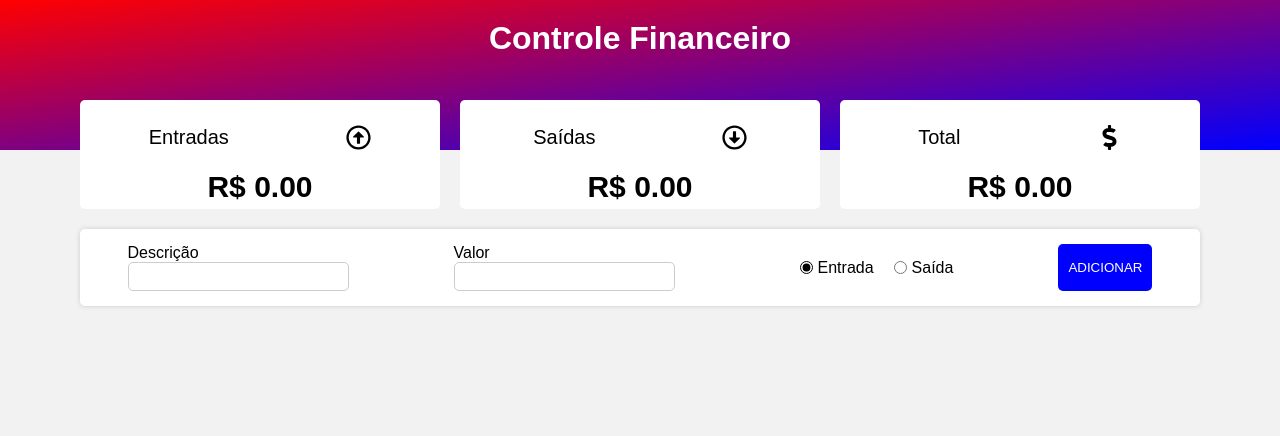
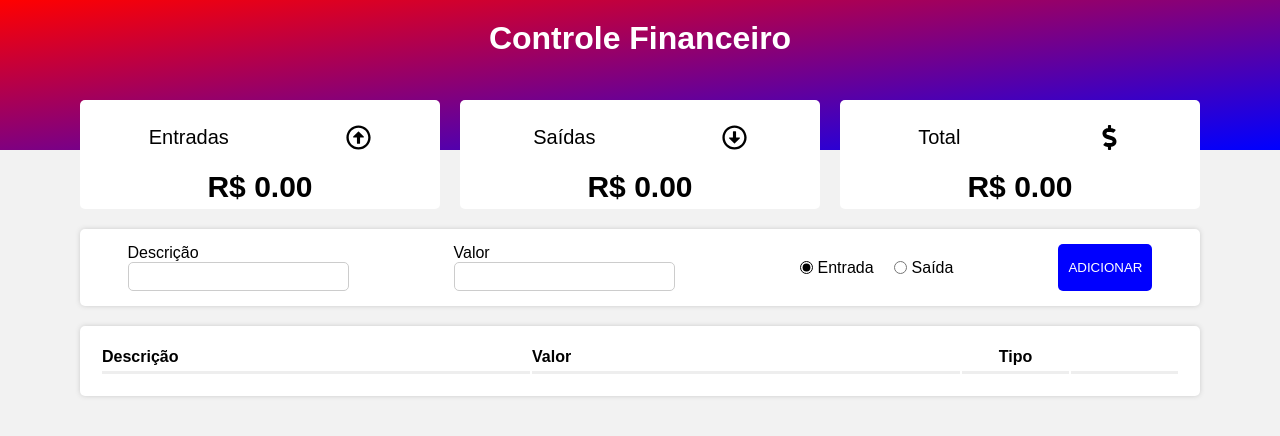
Before and after one commit to JeandeAndradeNeves/REACTJS-Controle-de-Financas, a React (Create React App) app: page / in a window 1280 px wide. Shown: the top 436 px of the page. Built offline with nearby package versions, Linux system fonts and the light colour scheme; a web font is replaced by a local one.

Commit message:
Finalizando o grid e fim do projeto

```diff
--- a/src/App.js
+++ b/src/App.js
@@ -49,7 +49,11 @@
     <>
        <Header/>
        <Resume income={income} expense={expense} total={total} />
-       <Form handleAdd={handleAdd}/>
+       <Form
+        handleAdd={handleAdd}
+        transactionsList={transactionsList}
+        setTransactionsList={setTransactionsList}
+      />
        <Globalstyle/>
     </>
   );
--- a/src/components/Form/index.js
+++ b/src/components/Form/index.js
@@ -1,7 +1,8 @@
 import React, { useState } from "react";
 import * as C from "./styles";
+import Grid from "../Grid";
 
-const Form = ({handleAdd}) => {
+const Form = ({handleAdd,transactionsList,setTransactionsList}) => {
   const [desc, setDesc] = useState("");
   const [amount, setAmount] = useState("");
   const [isExpense, setExpense] = useState(false);
@@ -65,6 +66,7 @@
         </C.RadioGroup>
         <C.Button onClick={handleSave}>ADICIONAR</C.Button>
       </C.Container>
+      <Grid itens={transactionsList} setItens={setTransactionsList} />
     </>
   );
 };
--- a/src/components/Grid/index.js
+++ b/src/components/Grid/index.js
@@ -22,10 +22,9 @@
             <C.Th width={10}></C.Th>
           </C.Tr>
         </C.Thead>
-        /*Percorrendo os itens e trazendo o indice.*/
         <C.Tbody>
           {itens?.map((item, index) => (
-            <GridItem key={index} item={item} />
+            <GridItem key={index} item={item} onDelete={onDelete} />
           ))}
         </C.Tbody>
       </C.Table>
--- a/src/components/GridItem/index.js
+++ b/src/components/GridItem/index.js
@@ -11,7 +11,6 @@
     <C.Tr>
       <C.Td>{item.desc}</C.Td>
       <C.Td>{item.amount}</C.Td>
-      //Se o item for positivo o icon fica pra cima e se for negativo fica pra baixo
       <C.Td alignCenter>
         {item.expense ? (
           <FaRegArrowAltCircleDown color="red" />
@@ -19,7 +18,6 @@
           <FaRegArrowAltCircleUp color="green" />
         )}
       </C.Td>
-      //Chama a funcao onDelete e exclui um item
       <C.Td alignCenter>
         <FaTrash onClick={() => onDelete(item.id)} />
       </C.Td>
```
